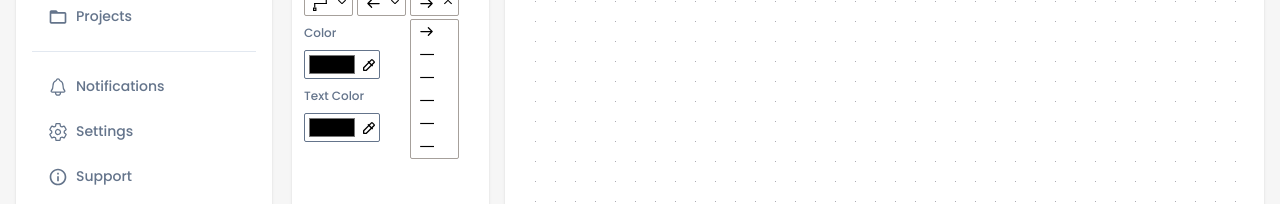
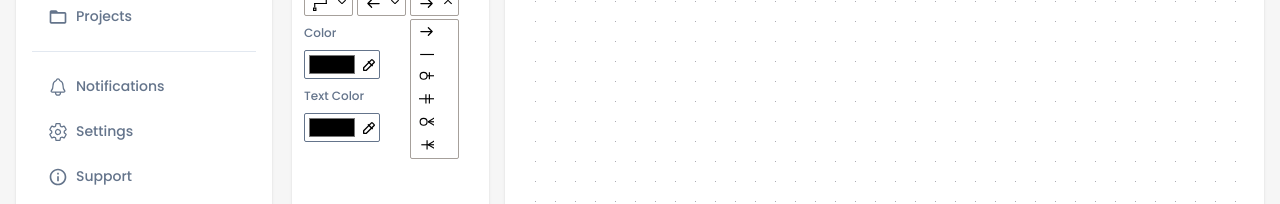
Before and after one commit to dhuy00/Knowly, a React (Vite) app in the folder knowly_frontend/: page /notes/diagram/1 in a window 1280 px wide. Both pictures are taken after a click on the element 434 px from the left and 228 px from the top of the page. Shown: the part 225-429 px from the top of the page. Built offline with nearby package versions, Linux system fonts and the light colour scheme.

Commit message:
feat (diagram) done notation for end edge symbol

```diff
--- a/knowly_frontend/src/assets/icons/endEdge/ManyMandatory.tsx
+++ b/knowly_frontend/src/assets/icons/endEdge/ManyMandatory.tsx
@@ -0,0 +1,20 @@
+import React from "react";
+
+const ManyMandatory = ({ size = 13 }) => {
+  return (
+    <svg
+      width={size}
+      height={size}
+      viewBox="0 0 13 13"
+      fill="none"
+      xmlns="http://www.w3.org/2000/svg"
+    >
+      <line x1="7" y1="1" x2="7" y2="9" stroke="black" strokeWidth="1" />
+      <line x1="32" y1="-10" x2="8" y2="5" stroke="black" strokeWidth="1" />
+      <line x1="30" y1="18" x2="8" y2="5" stroke="black" strokeWidth="1" />
+      <line x1="2" y1="5" x2="20" y2="5" stroke="black" strokeWidth="1" />
+    </svg>
+  );
+};
+
+export default ManyMandatory;
--- a/knowly_frontend/src/assets/icons/endEdge/ManyOptional.tsx
+++ b/knowly_frontend/src/assets/icons/endEdge/ManyOptional.tsx
@@ -0,0 +1,20 @@
+import React from "react";
+
+const ManyOptional = ({ size = 13 }) => {
+  return (
+    <svg
+      width={size}
+      height={size}
+      viewBox="0 0 13 13"
+      fill="none"
+      xmlns="http://www.w3.org/2000/svg"
+    >
+      <circle cx="4" cy="5" r="3" stroke="black" strokeWidth="1" fill="white" />
+      <line x1="32" y1="-10" x2="8" y2="5" stroke="black" strokeWidth="1" />
+      <line x1="30" y1="18" x2="8" y2="5" stroke="black" strokeWidth="1" />
+      <line x1="8" y1="5" x2="20" y2="5" stroke="black" strokeWidth="1" />
+    </svg>
+  );
+};
+
+export default ManyOptional;
--- a/knowly_frontend/src/assets/icons/endEdge/OneMandatory.tsx
+++ b/knowly_frontend/src/assets/icons/endEdge/OneMandatory.tsx
@@ -0,0 +1,19 @@
+import React from "react";
+
+const OneMandatory = ({ size = 13 }) => {
+  return (
+    <svg
+      width={size}
+      height={size}
+      viewBox="0 0 13 13"
+      fill="none"
+      xmlns="http://www.w3.org/2000/svg"
+    >
+          <line x1="6" y1="1" x2="6" y2="9" stroke="black" strokeWidth="1" />
+          <line x1="9" y1="1" x2="9" y2="9" stroke="black" strokeWidth="1" />
+          <line x1="0" y1="5" x2="13" y2="5" stroke="black" strokeWidth="1" />
+    </svg>
+  );
+};
+
+export default OneMandatory;
--- a/knowly_frontend/src/assets/icons/endEdge/OneOptional.tsx
+++ b/knowly_frontend/src/assets/icons/endEdge/OneOptional.tsx
@@ -0,0 +1,19 @@
+import React from "react";
+
+const OneOptional = ({ size = 13 }) => {
+  return (
+    <svg
+      width={size}
+      height={size}
+      viewBox="0 0 13 13"
+      fill="none"
+      xmlns="http://www.w3.org/2000/svg"
+    >
+      <circle cx="4" cy="5" r="3" stroke="black" strokeWidth="1" fill="white" />
+      <line x1="9" y1="2" x2="9" y2="8" stroke="black" strokeWidth="1" />
+      <line x1="7" y1="5" x2="14" y2="5" stroke="black" strokeWidth="1" />
+    </svg>
+  );
+};
+
+export default OneOptional;
--- a/knowly_frontend/src/constant/edgeEnd.ts
+++ b/knowly_frontend/src/constant/edgeEnd.ts
@@ -1,6 +1,10 @@
 import type { EdgeType } from "../types/diagram";
 import Arrow from "../assets/icons/endEdge/Arrow";
 import None from "../assets/icons/startEdge/None";
+import OneOptional from "../assets/icons/endEdge/OneOptional";
+import OneMandatory from "../assets/icons/endEdge/OneMandatory";
+import ManyOptional from "../assets/icons/endEdge/ManyOptional";
+import ManyMandatory from "../assets/icons/endEdge/ManyMandatory";
 
 export const EDGE_END: EdgeType[] = [
   {
@@ -16,21 +20,21 @@ export const EDGE_END: EdgeType[] = [
   {
     id: 3,
     name: "OneOptional",
-    component: None,
+    component: OneOptional,
   },
   {
     id: 4,
     name: "OneMandatory",
-    component: None,
+    component: OneMandatory,
   },
   {
     id: 5,
     name: "ManyOptional",
-    component: None,
+    component: ManyOptional,
   },
   {
     id: 6,
-    name: "ManyOptional",
-    component: None,
+    name: "ManyMandatory",
+    component: ManyMandatory,
   },
 ];
```
